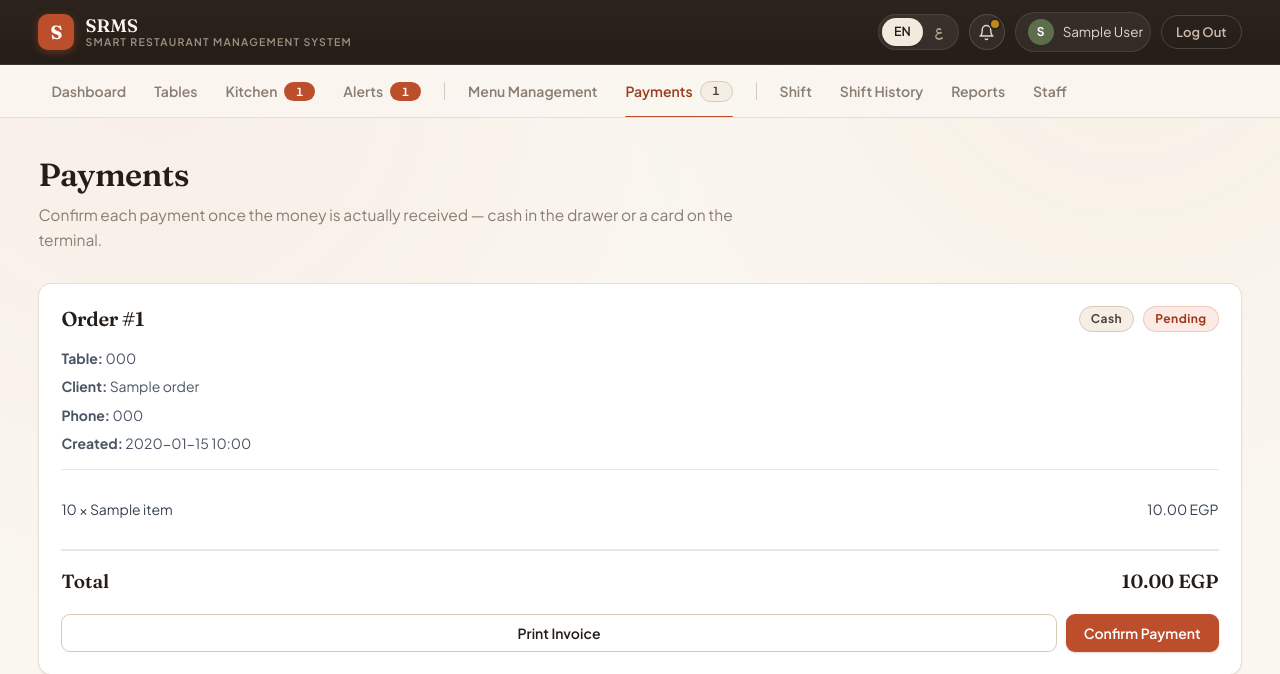
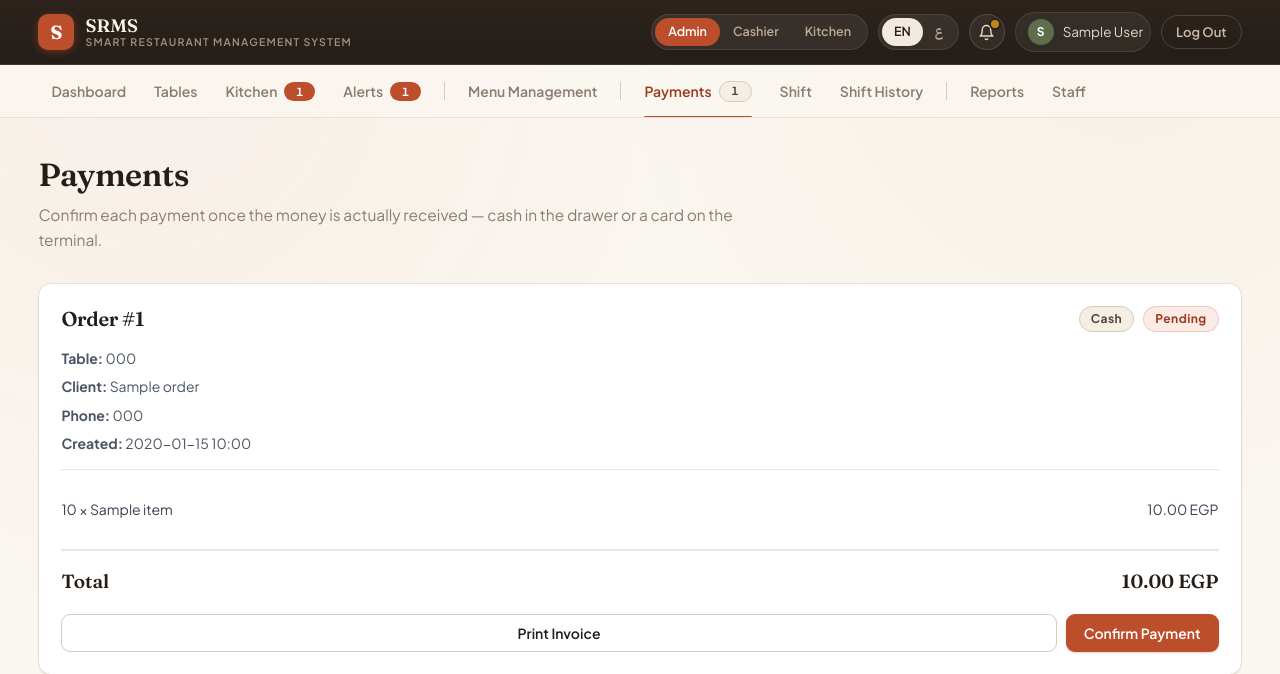
Before and after one commit to Adham-El-Sayed/SRMS, a Laravel app: page /cash-payments in a window 1280 px wide. Shown: the top 674 px of the page. Run offline with Laravel 12, Linux system fonts and the light colour scheme; a user stored in the database is signed in; tables that the repository leaves empty hold one stand-in row (values such as "Sample post"); parts of the project's set-up code (start-up, migrations or seed data) failed here and were passed over.

Commit message:
Add cashier and super-admin roles, with a workspace switcher
- cashier: payments and shifts only, landing on payments
- super-admin: may open everything, and picks Admin / Cashier / Kitchen in
  the top bar, which decides the navigation and where signing in lands
- kitchen no longer reaches the dashboard; cashier no longer reaches the
  kitchen board; each route group now names the roles it serves
- only a super admin can create or change another super admin, and their
  row is locked for ordinary admins
- srms:admin makes a super admin by default and takes --role for the rest

Co-Authored-By: Claude Opus 5 <noreply@anthropic.com>
Claude-Session: https://claude.ai/code/session_01G72rpRJVrjTRHubiqhun8R

```diff
--- a/app/Http/Controllers/StaffPulseController.php
+++ b/app/Http/Controllers/StaffPulseController.php
@@ -4,6 +4,7 @@ namespace App\Http\Controllers;
 
 use App\Models\Order;
 use App\Models\OrderChangeRequest;
+use App\Support\Access;
 use Illuminate\Http\JsonResponse;
 use Illuminate\Http\Request;
 
@@ -16,17 +17,24 @@ class StaffPulseController extends Controller
 {
     public function __invoke(Request $request): JsonResponse
     {
-        $isAdmin = $request->user()->hasRole('admin');
+        $workspace = Access::workspaceFor($request->user(), $request);
 
-        $pulse = [
-            'kitchen' => Order::active()->count(),
-            'latest_order_id' => (int) Order::max('id'),
-        ];
+        $pulse = [];
 
-        if ($isAdmin) {
+        if (in_array($workspace, ['admin', 'kitchen'], true)) {
+            $pulse['kitchen'] = Order::active()->count();
+            $pulse['latest_order_id'] = (int) Order::max('id');
+        }
+
+        if (in_array($workspace, ['admin', 'cashier'], true)) {
+            $pulse['payments'] = Order::where('payment_status', 'pending')
+                ->where('status', '!=', 'cancelled')
+                ->count();
+        }
+
+        if ($workspace === 'admin') {
             $pulse['alerts'] = OrderChangeRequest::where('status', 'pending')->count();
             $pulse['latest_alert_id'] = (int) OrderChangeRequest::where('status', 'pending')->max('id');
-            $pulse['payments'] = Order::where('payment_status', 'pending')->where('status', '!=', 'cancelled')->count();
         }
 
         return response()
--- a/app/Support/Access.php
+++ b/app/Support/Access.php
@@ -3,46 +3,105 @@
 namespace App\Support;
 
 use App\Models\User;
+use Illuminate\Http\Request;
 
 /**
- * Where each kind of account belongs, in one place, so sign-in, the
- * "no access yet" page and the navigation all agree.
+ * Who may open what, in one place, so sign-in, the navigation, the role
+ * middleware and the "waiting for access" page all agree.
+ *
+ * A super admin may do everything. Because that means every page at once,
+ * they also pick a workspace — admin, cashier or kitchen — which decides
+ * what the navigation shows and where signing in lands them. The workspace
+ * is a convenience, not a restriction: a super admin is never refused a page.
  */
 class Access
 {
-    /** Roles an admin can hand out, in the order they appear in the UI. */
-    public const ROLES = ['admin', 'kitchen'];
+    /** Roles an administrator can hand out, in the order they appear in the UI. */
+    public const ROLES = ['super-admin', 'admin', 'cashier', 'kitchen'];
+
+    /** Workspaces a super admin can switch between. */
+    public const WORKSPACES = ['admin', 'cashier', 'kitchen'];
+
+    public const SESSION_KEY = 'workspace';
+
+    public static function isSuperAdmin(?User $user): bool
+    {
+        return (bool) $user?->hasRole('super-admin');
+    }
+
+    /**
+     * The workspace whose navigation this account sees. Ordinary accounts get
+     * the one that matches their role; a super admin gets the one they chose.
+     */
+    public static function workspaceFor(?User $user, ?Request $request = null): string
+    {
+        if (! $user) {
+            return 'none';
+        }
+
+        if (self::isSuperAdmin($user)) {
+            $chosen = ($request ?? request())->session()->get(self::SESSION_KEY);
+
+            return in_array($chosen, self::WORKSPACES, true) ? $chosen : 'admin';
+        }
+
+        foreach (self::WORKSPACES as $workspace) {
+            if ($user->hasRole($workspace)) {
+                return $workspace;
+            }
+        }
+
+        return 'none';
+    }
 
     /** The first page an account should see after signing in. */
-    public static function homeRouteFor(?User $user): string
+    public static function homeRouteFor(?User $user, ?Request $request = null): string
     {
-        if (! $user) {
-            return 'login';
-        }
-
-        if ($user->hasRole('admin')) {
-            return 'dashboard';
-        }
-
-        if ($user->hasRole('kitchen')) {
-            return 'kitchen.orders';
-        }
-
-        return 'no-access';
+        return match (self::workspaceFor($user, $request)) {
+            'admin' => 'dashboard',
+            'cashier' => 'cash-payments.index',
+            'kitchen' => 'kitchen.orders',
+            default => $user ? 'no-access' : 'login',
+        };
     }
 
-    public static function homeUrlFor(?User $user): string
+    public static function homeUrlFor(?User $user, ?Request $request = null): string
     {
-        return route(self::homeRouteFor($user));
+        return route(self::homeRouteFor($user, $request));
     }
 
-    /** A plain-language description of what a role may open. */
+    /** What a role may open, in plain language. */
     public static function describe(string $role): string
     {
         return match ($role) {
-            'admin' => __('Everything: menu, tables, payments, shifts and reports.'),
-            'kitchen' => __('The kitchen board and the dashboard only.'),
+            'super-admin' => __('Everything, and can switch between the admin, cashier and kitchen views.'),
+            'admin' => __('Menu, tables, payments, shifts, reports and staff.'),
+            'cashier' => __('Payments and shifts — the money side.'),
+            'kitchen' => __('The kitchen board only.'),
             default => __('No access yet.'),
         };
     }
+
+    /** The name of a role as staff would say it. */
+    public static function roleLabel(string $role): string
+    {
+        return match ($role) {
+            'super-admin' => __('Super admin'),
+            'admin' => __('Admin'),
+            'cashier' => __('Cashier'),
+            'kitchen' => __('Kitchen'),
+            default => __('No access yet'),
+        };
+    }
+
+    /** The name of a workspace as staff would say it. */
+    public static function workspaceLabel(string $workspace): string
+    {
+        return match ($workspace) {
+            'admin' => __('Admin'),
+            'cashier' => __('Cashier'),
+            'kitchen' => __('Kitchen'),
+            default => __('No access yet'),
+        };
+    }
 }
--- a/resources/views/layouts/app.blade.php
+++ b/resources/views/layouts/app.blade.php
@@ -2,9 +2,14 @@
     $locale = app()->getLocale();
     $rtl    = $locale === 'ar';
     $isGuestMenu = request()->routeIs('tables.menu');
-    $staffUser = auth()->user();
-    $isAdmin   = $staffUser?->hasRole('admin') ?? false;
-    $isStaff   = $isAdmin || ($staffUser?->hasRole('kitchen') ?? false);
+    $staffUser  = auth()->user();
+    $isSuper    = \App\Support\Access::isSuperAdmin($staffUser);
+    $workspace  = \App\Support\Access::workspaceFor($staffUser);
+    $isStaff    = $workspace !== 'none';
+    // What the navigation shows. A super admin sees the workspace they picked.
+    $showAdmin   = $workspace === 'admin';
+    $showMoney   = in_array($workspace, ['admin', 'cashier'], true);
+    $showKitchen = in_array($workspace, ['admin', 'kitchen'], true);
     $i18nFile = lang_path($locale . '.json');
     $i18n = ($locale !== 'en' && is_file($i18nFile)) ? json_decode(file_get_contents($i18nFile), true) : [];
 @endphp
@@ -138,6 +143,38 @@
         .lang-switch a.is-on {
             background: #F3EADF;
             color: #241D18;
+        }
+
+        /* Which side of the business a super admin is working on */
+        .workspace-switch {
+            display: inline-flex;
+            padding: 3px;
+            border-radius: 100px;
+            background: rgba(255, 255, 255, .07);
+            border: 1px solid rgba(255, 255, 255, .09);
+        }
+
+        .workspace-switch a {
+            padding: 5px 13px;
+            border-radius: 100px;
+            font-size: 12.5px;
+            font-weight: 600;
+            color: #BCA994;
+            text-decoration: none;
+            line-height: 1.4;
+            white-space: nowrap;
+            transition: background-color .16s ease, color .16s ease;
+        }
+
+        .workspace-switch a:hover { color: #F3EADF; }
+
+        .workspace-switch a.is-on {
+            background: var(--accent);
+            color: #fff;
+        }
+
+        @media (max-width: 860px) {
+            .workspace-switch a { padding: 5px 9px; font-size: 11.5px; }
         }
 
         .user-chip {
@@ -447,6 +484,18 @@
                 </a>
 
                 <div class="topbar__tools">
+                    @if ($isSuper)
+                        {{-- A super admin works one side at a time and can move between them. --}}
+                        <div class="workspace-switch" role="group" aria-label="{{ __('Workspace') }}">
+                            @foreach (\App\Support\Access::WORKSPACES as $option)
+                                <a href="{{ route('workspace.switch', $option) }}"
+                                   class="{{ $workspace === $option ? 'is-on' : '' }}">
+                                    {{ \App\Support\Access::workspaceLabel($option) }}
+                                </a>
+                            @endforeach
+                        </div>
+                    @endif
+
                     @include('layouts.partials.language-switch')
 
                     @if ($isStaff)
@@ -476,21 +525,25 @@
         <nav class="app-nav">
             <div class="app-nav__inner">
 
+                @if ($showAdmin)
                     <a href="{{ route('dashboard') }}"
                        class="{{ request()->routeIs('dashboard') ? 'active' : '' }}">{{ __('Dashboard') }}</a>
+                @endif
 
-                @if ($isAdmin)
+                @if ($showAdmin)
                     <a href="{{ route('tables.index') }}"
                        class="{{ request()->routeIs('tables.*') ? 'active' : '' }}">{{ __('Tables') }}</a>
                 @endif
 
+                @if ($showKitchen)
                     <a href="{{ route('kitchen.orders') }}"
                        class="{{ request()->routeIs('kitchen.*') ? 'active' : '' }}">
                         {{ __('Kitchen') }}
                         <span class="nav-badge" data-pulse="kitchen" hidden></span>
                     </a>
+                @endif
 
-                @if ($isAdmin)
+                @if ($showAdmin)
                     <a href="{{ route('order-change-requests.index') }}"
                        class="{{ request()->routeIs('order-change-requests.*') ? 'active' : '' }}">
                         {{ __('Alerts') }}
@@ -502,19 +555,26 @@
                     <a href="{{ route('menu.management') }}"
                        class="{{ request()->routeIs('menu.management*') ? 'active' : '' }}">{{ __('Menu Management') }}</a>
 
+                @endif
+
+                @if ($showMoney)
+                    @if ($showAdmin)<span class="nav-divider"></span>@endif
+
                     <a href="{{ route('cash-payments.index') }}"
                        class="{{ request()->routeIs('cash-payments.*') ? 'active' : '' }}">
                         {{ __('Payments') }}
                         <span class="nav-badge nav-badge--quiet" data-pulse="payments" hidden></span>
                     </a>
 
-                    <span class="nav-divider"></span>
-
                     <a href="{{ route('shifts.current') }}"
                        class="{{ request()->routeIs('shifts.current') ? 'active' : '' }}">{{ __('Shift') }}</a>
 
                     <a href="{{ route('shifts.history') }}"
                        class="{{ request()->routeIs('shifts.history') || request()->routeIs('shifts.show') ? 'active' : '' }}">{{ __('Shift History') }}</a>
+                @endif
+
+                @if ($showAdmin)
+                    <span class="nav-divider"></span>
 
                     <a href="{{ route('reports.monthly') }}"
                        class="{{ request()->routeIs('reports.*') ? 'active' : '' }}">{{ __('Reports') }}</a>
@@ -568,7 +628,7 @@
             window.SRMS_LIVE = {
                 pulseUrl: @json(route('staff.pulse')),
                 kitchenUrl: @json(route('kitchen.orders')),
-                alertsUrl: @json($isAdmin ? route('order-change-requests.index') : null),
+                alertsUrl: @json($showAdmin ? route("order-change-requests.index") : null),
                 loginUrl: @json(route('login')),
                 text: {
                     newOrder: @json(__('New order received')),
--- a/routes/web.php
+++ b/routes/web.php
@@ -61,6 +61,17 @@ Route::middleware('auth')->group(function () {
     // Signed in, but nobody has said yet what this account may open.
     Route::view('/no-access', 'auth.no-access')->name('no-access');
 
+    // A super admin chooses which side of the business they're working on.
+    Route::get('/workspace/{workspace}', function (Request $request, string $workspace) {
+        abort_unless(\App\Support\Access::isSuperAdmin($request->user()), 403);
+
+        if (in_array($workspace, \App\Support\Access::WORKSPACES, true)) {
+            $request->session()->put(\App\Support\Access::SESSION_KEY, $workspace);
+        }
+
+        return redirect()->to(\App\Support\Access::homeUrlFor($request->user(), $request));
+    })->name('workspace.switch');
+
     Route::get('/profile', [ProfileController::class, 'edit'])->name('profile.edit');
     Route::patch('/profile', [ProfileController::class, 'update'])->name('profile.update');
     Route::delete('/profile', [ProfileController::class, 'destroy'])->name('profile.destroy');
@@ -74,17 +85,24 @@ Route::middleware('auth')->group(function () {
 | dashboard, so an account registered by a stranger is useless to them.
 */
 
-Route::middleware(['auth', 'role:admin|kitchen'])->group(function () {
-    Route::get('/dashboard', [DashboardController::class, 'index'])->name('dashboard');
+Route::middleware(['auth', 'role:super-admin|admin|cashier|kitchen'])->group(function () {
+    // Badge counts and "new order" detection, for whichever badges the
+    // signed-in account is allowed to see.
+    Route::get('/staff/pulse', StaffPulseController::class)->name('staff.pulse');
+});
 
+/*
+|--------------------------------------------------------------------------
+| The kitchen: kitchen staff, admin, super admin
+|--------------------------------------------------------------------------
+*/
+
+Route::middleware(['auth', 'role:super-admin|admin|kitchen'])->group(function () {
     Route::get('/kitchen/orders', [KitchenOrderController::class, 'index'])->name('kitchen.orders');
     Route::get('/kitchen/orders/board', [KitchenOrderController::class, 'board'])->name('kitchen.board');
     Route::patch('/kitchen/orders/{order}/status', [KitchenOrderController::class, 'updateStatus'])
         ->whereNumber('order')
         ->name('kitchen.orders.status');
-
-    // Badge counts and "new order" detection for the navigation bar.
-    Route::get('/staff/pulse', StaffPulseController::class)->name('staff.pulse');
 });
 
 /*
@@ -93,7 +111,35 @@ Route::middleware(['auth', 'role:admin|kitchen'])->group(function () {
 |--------------------------------------------------------------------------
 */
 
-Route::middleware(['auth', 'role:admin'])->group(function () {
+/*
+|--------------------------------------------------------------------------
+| The money: cashier, admin, super admin
+|--------------------------------------------------------------------------
+*/
+
+Route::middleware(['auth', 'role:super-admin|admin|cashier'])->group(function () {
+    Route::get('/cash-payments', [CashPaymentController::class, 'index'])->name('cash-payments.index');
+    Route::get('/cash-payments/board', [CashPaymentController::class, 'board'])->name('cash-payments.board');
+    Route::post('/cash-payments/{order}/confirm', [CashPaymentController::class, 'confirm'])->name('cash-payments.confirm');
+    Route::get('/orders/{order}/invoice', [InvoiceController::class, 'show'])->whereNumber('order')->name('orders.invoice');
+
+    Route::get('/shifts/current', [ShiftController::class, 'current'])->name('shifts.current');
+    Route::post('/shifts/open', [ShiftController::class, 'open'])->name('shifts.open');
+    Route::post('/shifts/{shift}/close', [ShiftController::class, 'close'])->name('shifts.close');
+    Route::get('/shifts/history', [ShiftController::class, 'history'])->name('shifts.history');
+    Route::get('/shifts/{shift}', [ShiftController::class, 'show'])->whereNumber('shift')->name('shifts.show');
+    Route::get('/shifts/{shift}/export', [ShiftController::class, 'export'])->whereNumber('shift')->name('shifts.export');
+});
+
+/*
+|--------------------------------------------------------------------------
+| Running the restaurant: admin and super admin
+|--------------------------------------------------------------------------
+*/
+
+Route::middleware(['auth', 'role:super-admin|admin'])->group(function () {
+
+    Route::get('/dashboard', [DashboardController::class, 'index'])->name('dashboard');
 
     // Tables and their QR codes
     Route::resource('tables', RestaurantTableController::class)->except(['show']);
@@ -109,17 +155,8 @@ Route::middleware(['auth', 'role:admin'])->group(function () {
     Route::patch('/menu-management/products/{product}/toggle', [MenuManagementController::class, 'toggleProduct'])->name('menu.management.products.toggle');
 
     // Shifts
-    Route::get('/shifts/current', [ShiftController::class, 'current'])->name('shifts.current');
-    Route::post('/shifts/open', [ShiftController::class, 'open'])->name('shifts.open');
-    Route::post('/shifts/{shift}/close', [ShiftController::class, 'close'])->name('shifts.close');
-    Route::get('/shifts/history', [ShiftController::class, 'history'])->name('shifts.history');
-    Route::get('/shifts/{shift}', [ShiftController::class, 'show'])->whereNumber('shift')->name('shifts.show');
-    Route::get('/shifts/{shift}/export', [ShiftController::class, 'export'])->whereNumber('shift')->name('shifts.export');
 
     // Payments
-    Route::get('/cash-payments', [CashPaymentController::class, 'index'])->name('cash-payments.index');
-    Route::get('/cash-payments/board', [CashPaymentController::class, 'board'])->name('cash-payments.board');
-    Route::post('/cash-payments/{order}/confirm', [CashPaymentController::class, 'confirm'])->name('cash-payments.confirm');
     Route::get('/orders/{order}/invoice', [InvoiceController::class, 'show'])->name('orders.invoice');
 
     // Waiter alerts
```
Also changed, not shown: app/Console/Commands/MakeAdmin.php (+13 -5 lines), app/Http/Controllers/StaffController.php (+33 -5 lines), lang/ar.json (+10 -1 lines), resources/views/staff/index.blade.php (+13 -6 lines), README.md. Lines whose indentation alone changed are shown as unchanged.
